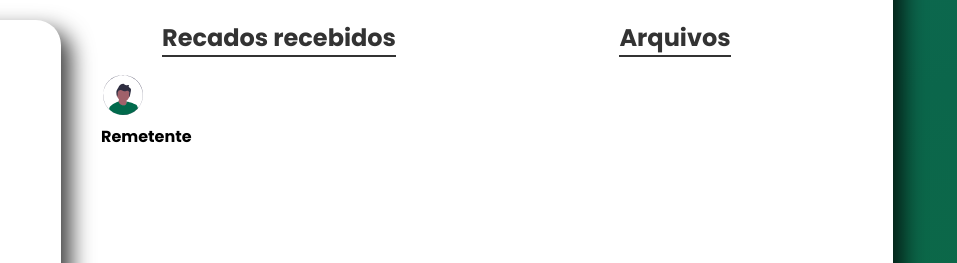
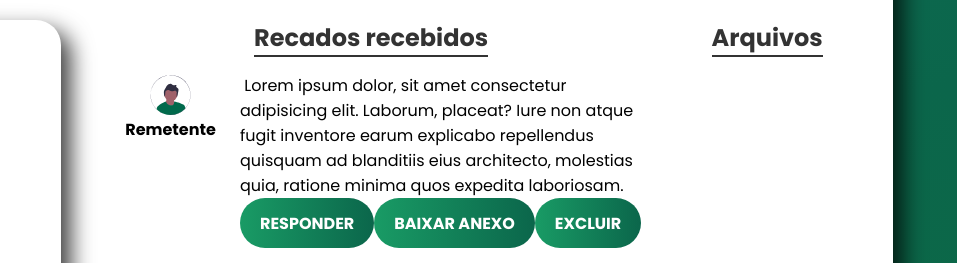
Before and after one commit to fakersl/RemakeColegioComercial, a plain HTML site: page index2.html in a window 1280 px wide. Shown: the part 249-512 px from the top of the page, 323-1280 px from the left. Drawn offline with Linux system fonts and the light colour scheme.

Commit message:
msg template almost concluded

```diff
--- a/index2.html
+++ b/index2.html
@@ -11,7 +11,6 @@
     <link rel="stylesheet" type="text/css" href="./style/style-index2.css">
 </head>
 <style>
-
     body {
         background-color: white;
         color: black;
@@ -36,6 +35,7 @@
         border: 5px solid red;
     }
 </style>
+
 <body>
     <main id="main">
         <div class="container-main">
@@ -80,9 +80,14 @@
                                     <img src="./imgs/profile_pic.svg" alt="Remetente">
                                     <h4>Remetente</h4>
                                 </div><!--msg-img-->
-                                <div class="msg-content">
-
-                                </div>
+                                <div class="msg-content-text">
+                                    <p>&nbsp;Lorem ipsum dolor, sit amet consectetur adipisicing elit. Laborum, placeat? Iure non atque fugit inventore earum explicabo repellendus quisquam ad blanditiis eius architecto, molestias quia, ratione minima quos expedita laboriosam.</p>
+                                    <div class="msg-btns">
+                                        <button type="submit" class="msg-btn">Responder</button>
+                                        <button type="submit" class="msg-btn">Baixar Anexo</button>
+                                        <button type="submit" class="msg-btn">Excluir</button>
+                                    </div><!--msg-btns-->
+                                </div><!--msg-content-text-->
                             </div><!--msg-example01-->
                         </div><!--msg-->
                     </div><!--msg-content-->
--- a/style/style-index2.css
+++ b/style/style-index2.css
@@ -170,35 +170,6 @@ main>.title {
     font-family: 'Poppins', Arial, Helvetica, sans-serif;
 }
 
-.edit {
-    margin: 10px 0 0 0;
-    display: flex;
-    max-width: 150px;
-    justify-content: center;
-}
-
-.edit>button {
-    background-position: right;
-    padding: 14px;
-    border-radius: 25px;
-    border: none;
-    background-image: linear-gradient(to right, #199b65, #0b664b, #168658);
-    background-size: 200%;
-    cursor: pointer;
-    transition: .5s ease;
-}
-
-.edit>button:hover {
-    background-position: left;
-}
-
-.edit>button>a {
-    color: rgb(11, 19, 56);
-    text-decoration: none;
-    font-weight: 700;
-    font-family: 'Poppins', Arial, Helvetica, sans-serif;
-}
-
 h2 {
     text-align: center;
     color: #333;
@@ -219,7 +190,7 @@ img#msg-pic {
     margin-right: 5px;
 }
 
-.table img{
+.table img {
     cursor: pointer;
 }
 
@@ -260,32 +231,68 @@ img {
     width: 223px;
 }
 
-.msg{
+.msg {
     display: grid;
     grid-template-columns: auto 1fr;
-    grid-template-rows: repeat(4, auto);
+    grid-template-rows: repeat(2, auto);
 }
-.msg-img{
+
+.msg-img {
+    display: flex;
+    flex-direction: column;
+    align-items: center;
+    grid-column-start: 1;
+    grid-column-end: 2;
+    grid-row-start: 1;
+    grid-row-end: 2;
+}
+
+.msg-img>img {
     width: 135px;
 }
-.msg-img>img{
-    grid-column-start: 1;
-    grid-column-end: 2;
-}
-.msg-img>h4{
+
+.msg-img>h4 {
     grid-column-start: 2;
     grid-column-end: 3;
     width: max-content;
     display: flex;
 }
-.msg-content{
+
+.msg-content {
     grid-column-start: 2;
     grid-column-end: 3;
 }
+.msg-btns{
+    width: 100%;
+    display: flex;
+    flex-direction: row;
+    justify-content: space-between;
+    grid-row-start: 2;
+    grid-row-end: 3;
+    grid-column-start: 1;
+    grid-column-end: 3;
+}
+.msg-btn{
+    font-family: 'Poppins', Arial, Helvetica, sans-serif;
+    font-size: 16px;
+    color: white;
+    display: block;
+    width: max-content;
+    height: 50px;
+    border-radius: 25px;
+    outline: none;
+    border: none;
+    text-transform: uppercase;
+    font-weight: bold;
+    /*Gradient*/
+    background-image: linear-gradient(to right, #199b65, #0b664b, #168658);
+    background-size: 200%;
+    transition: .5s ease;
+}
+.msg-btn:hover{
+    background-position: right;
+}
 
-.dark-mode{
-    background-color: #333;
-}
 /*Cada linha das tabelas de funcionários e colegas de classe*/
 .line1 {
     grid-row-start: 1;
```
